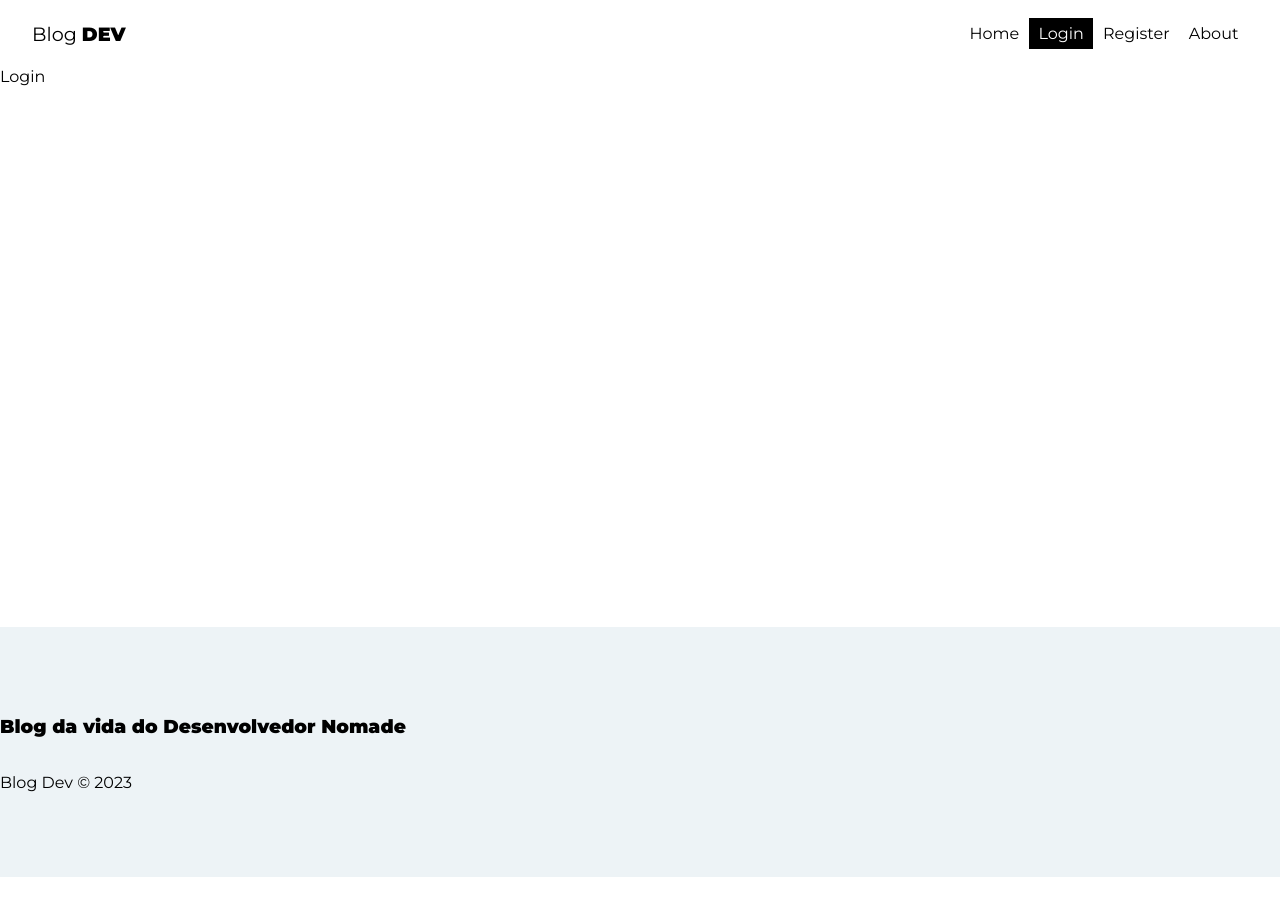
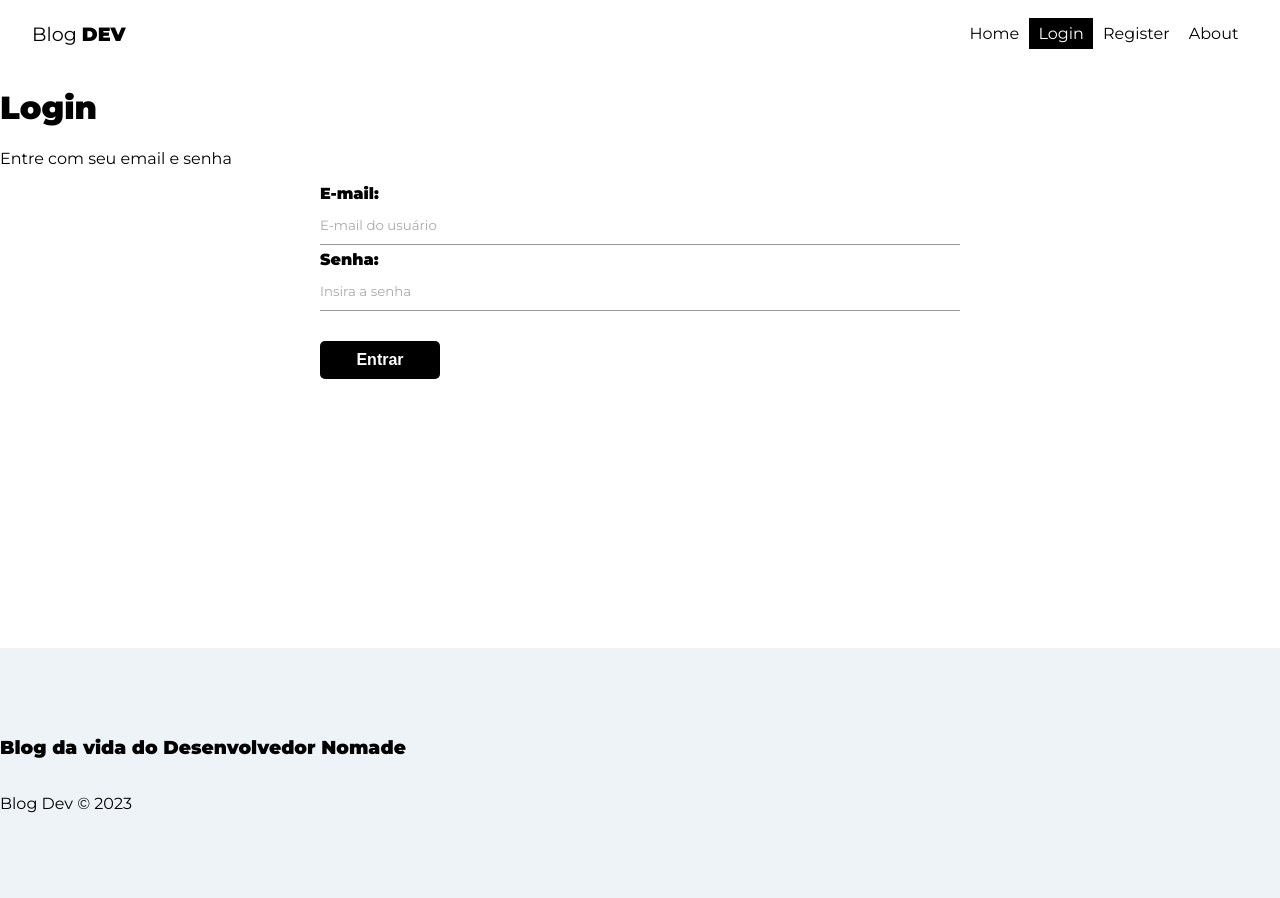
Before and after one commit to FelipeDSilver/blogDev_f3m, a React (Vite) app in the folder front-blogdev/: page /login in a window 1280 px wide. Before the commit the page ends 877 px from the top, so only its background shows below. Built offline with nearby package versions, Linux system fonts and the light colour scheme.

Commit message:
teste avaliação

```diff
--- a/front-blogdev/src/hooks/userAuthentication.jsx
+++ b/front-blogdev/src/hooks/userAuthentication.jsx
@@ -68,3 +68,65 @@ export const userAuthentication = () => {
             loading
         }
     }
+
+    const logout = () => {
+        signOut(auth)
+    }
+
+export const userLogin = () => {
+    const [error, setError] = useState(null)
+    const [loading, setLoading] = useState(null)
+    const [cancelled, setCancelled] = useState(false)
+
+    const auth = getAuth()
+
+    function checkIfCancelled(){
+        if(cancelled){
+            return
+        }
+    }
+    async function login(data){
+        checkIfCancelled()
+
+        setLoading(true)
+        setError(null)
+
+        try{
+            const {user} = await signInWithEmailAndPassword(auth,
+                data.email,
+                data.password
+            )
+
+            setLoading(false)
+
+            return user
+        } catch(error){
+            console.error(error.message)
+            console.table(typeof error.message)
+
+            let systemErrorMessage
+
+            if(error.message.includes("usuario")){
+                systemErrorMessage = "usuario não cadastrado"
+            } else if(error.message.includes("password")){
+                systemErrorMessage = "senha incorreta"
+            } else{
+                systemErrorMessage = "Ocorreu um erro, tente novamente mais tarde"
+            }
+
+            setLoading(false)
+            setError(systemErrorMessage)
+        }
+    }
+
+    useEffect(() => {
+        return () => setCancelled(true)
+})
+    return{
+        auth,
+        login,
+        error,
+        loading,
+        logout
+    }
+}
--- a/front-blogdev/src/pages/Login/Login.jsx
+++ b/front-blogdev/src/pages/Login/Login.jsx
@@ -1,9 +1,70 @@
-import React from 'react'
+import React, {useState, useEffect} from "react";
+import {userAuthentication} from "../../hooks/userAuthentication";
 
 const Login = () => {
+  const [email, setEmail] = useState("");
+  const [password, setPassword] = useState("");
+  const [error, setError] = useState("");
+
+  const {userLogin, error: authError, loading} = userAuthentication();
+
+  useEffect(() => {
+  }, []);
+
+  const handleSubmit = async (e) => {
+    e.preventDefault();
+    setError("");
+    const user = {
+      email,
+      password,
+    };
+
+    if(!email || !password){
+        setError("Preencha todos os campos")
+        return
+    }
+
+    const res = await userLogin(user);
+
+    console.table(res);
+  };
+
   return (
-    <div>Login</div>
+    <div>
+      <h1>Login</h1>
+      <p>Entre com seu email e senha</p>
+      <form onSubmit={handleSubmit}>
+        <label>
+          <span>E-mail:</span>
+          <input
+            type="email"
+            name="email"
+            required
+            placeholder="E-mail do usuário"
+            onChange={(e) => setEmail(e.target.value)}
+            value={email}
+          />
+        </label>
+        <label>
+          <span>Senha:</span>
+          <input
+            type="password"
+            name="password"
+            required
+            placeholder="Insira a senha"
+            onChange={(e) => setPassword(e.target.value)}
+            value={password}
+          />
+        </label>
+        {!loading && <button className="btn">Entrar</button>}
+        {loading && (
+          <button className="btn" disabled>
+            Entrando...
+          </button>
+        )}
+        {error && <p className="error">{error}</p>}
+      </form>
+    </div>
   )
 }
-
-export default Login
+export default Login;
--- a/front-blogdev/src/pages/Register/Register.jsx
+++ b/front-blogdev/src/pages/Register/Register.jsx
@@ -54,7 +54,7 @@ const Register = () => {
                         required
                         value={email}
                         onChange={(e) => setEmail(e.target.value)}
-                        placeholder='Entre com sua Senha'></input>
+                        placeholder='Entre com seu email'></input>
                 </label>
                 <label>
                     <span>Senha: </span>
```
